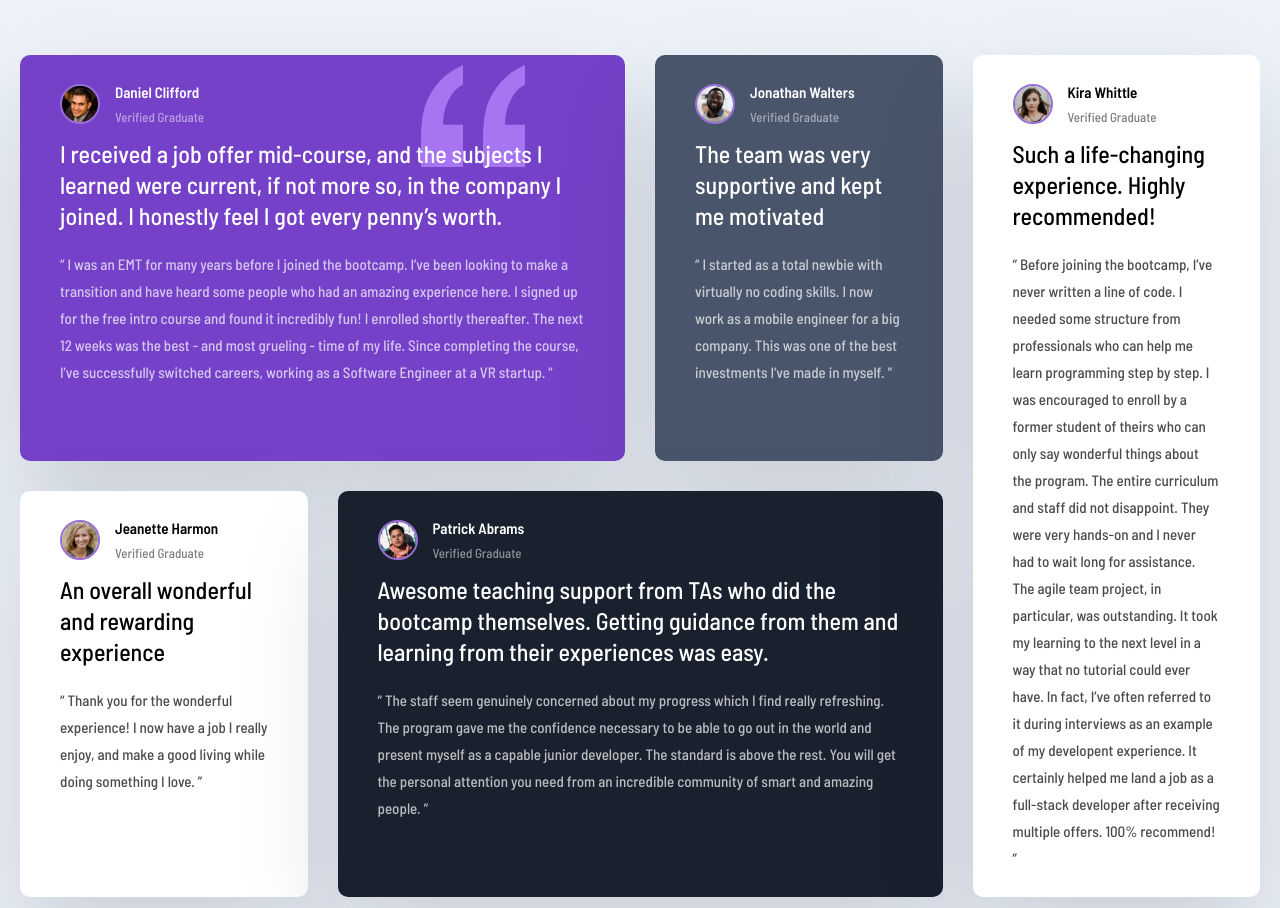
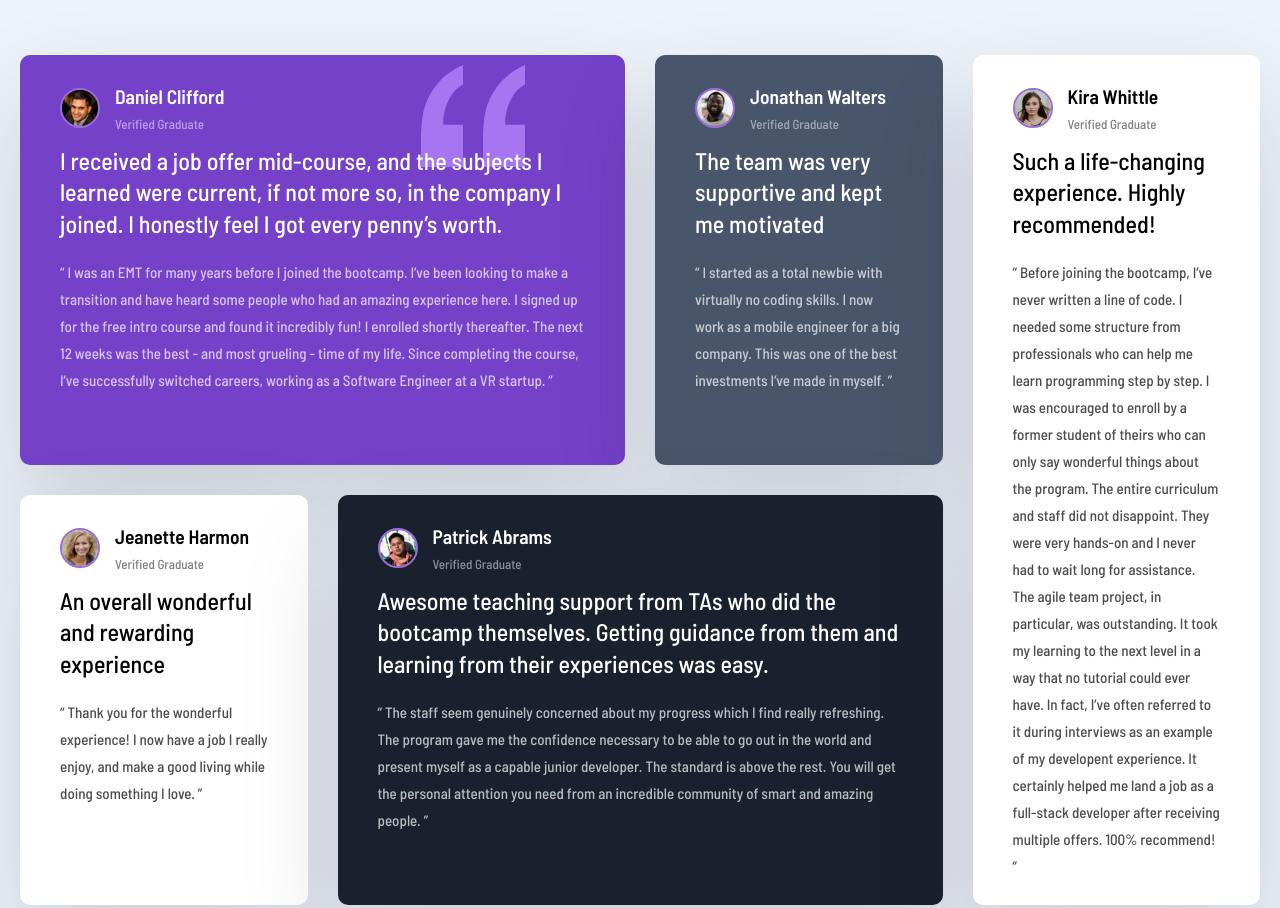
Before and after one commit to subhajitroycode/testimonials-grid-section, a plain HTML site: page index.html in a window 1280 px wide. Shown: the top 908 px of the page. Drawn offline with Linux system fonts and the light colour scheme.

Commit message:
testing 2

```diff
--- a/index.html
+++ b/index.html
@@ -25,7 +25,7 @@
             class="card-image"
           />
           <div>
-            <h3>Daniel Clifford</h3>
+            <h1>Daniel Clifford</h1>
             <p>Verified Graduate</p>
           </div>
         </header>
@@ -52,7 +52,7 @@
             class="card-image"
           />
           <div>
-            <h3>Jonathan Walters</h3>
+            <h1>Jonathan Walters</h1>
             <p>Verified Graduate</p>
           </div>
         </header>
@@ -73,7 +73,7 @@
             class="card-image"
           />
           <div>
-            <h3>Jeanette Harmon</h3>
+            <h1>Jeanette Harmon</h1>
             <p>Verified Graduate</p>
           </div>
         </header>
@@ -91,7 +91,7 @@
             class="card-image"
           />
           <div>
-            <h3>Patrick Abrams</h3>
+            <h1>Patrick Abrams</h1>
             <p>Verified Graduate</p>
           </div>
         </header>
@@ -117,7 +117,7 @@
             class="card-image"
           />
           <div>
-            <h3>Kira Whittle</h3>
+            <h1>Kira Whittle</h1>
             <p>Verified Graduate</p>
           </div>
         </header>
```
